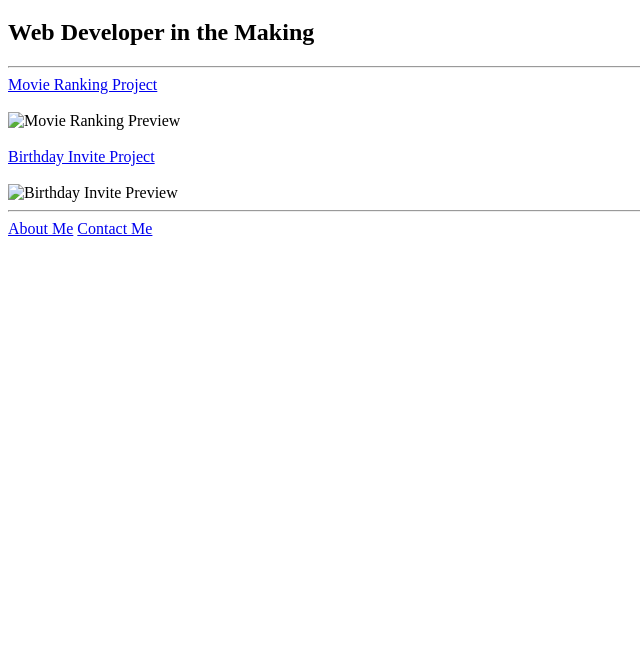
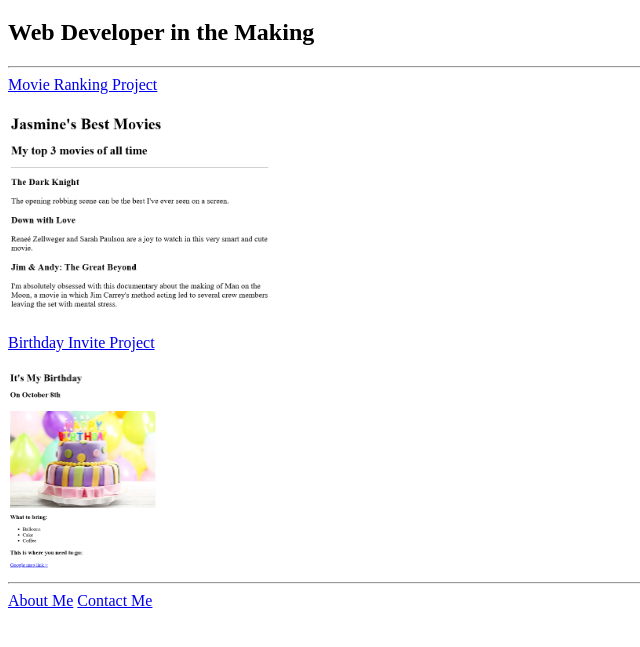
Before and after one commit to jasminecommits/html-portfolio, a plain HTML site: page index.html in a window 1280 px wide. Shown: the part 61-708 px from the top of the page, without its empty margins (0-640 px from the left). Drawn offline with Linux system fonts and the light colour scheme.

Commit message:
Update image source paths in index.html

```diff
--- a/index.html
+++ b/index.html
@@ -17,7 +17,7 @@
 
 height="200"
 
-src="../4.3 HTML Porfolio Project/assets/images/Jasmine Top Movies.png" alt="Movie Ranking Preview"><br /><br />
+src="./assets/images/Jasmine Top Movies.png" alt="Movie Ranking Preview"><br /><br />
 
 <a href="../4.3 HTML Porfolio Project/public/birthday-invite.html">Birthday Invite Project</a><br /><br />
 
@@ -25,7 +25,7 @@ src="../4.3 HTML Porfolio Project/assets/images/Jasmine Top Movies.png" alt="Mov
 
 height="200"
 
-src="../4.3 HTML Porfolio Project/assets/images/Jasmine Bday Invite.png" alt="Birthday Invite Preview">
+src="./assets/images/Jasmine Bday Invite.png" alt="Birthday Invite Preview">
 
 <hr/>
 
```
